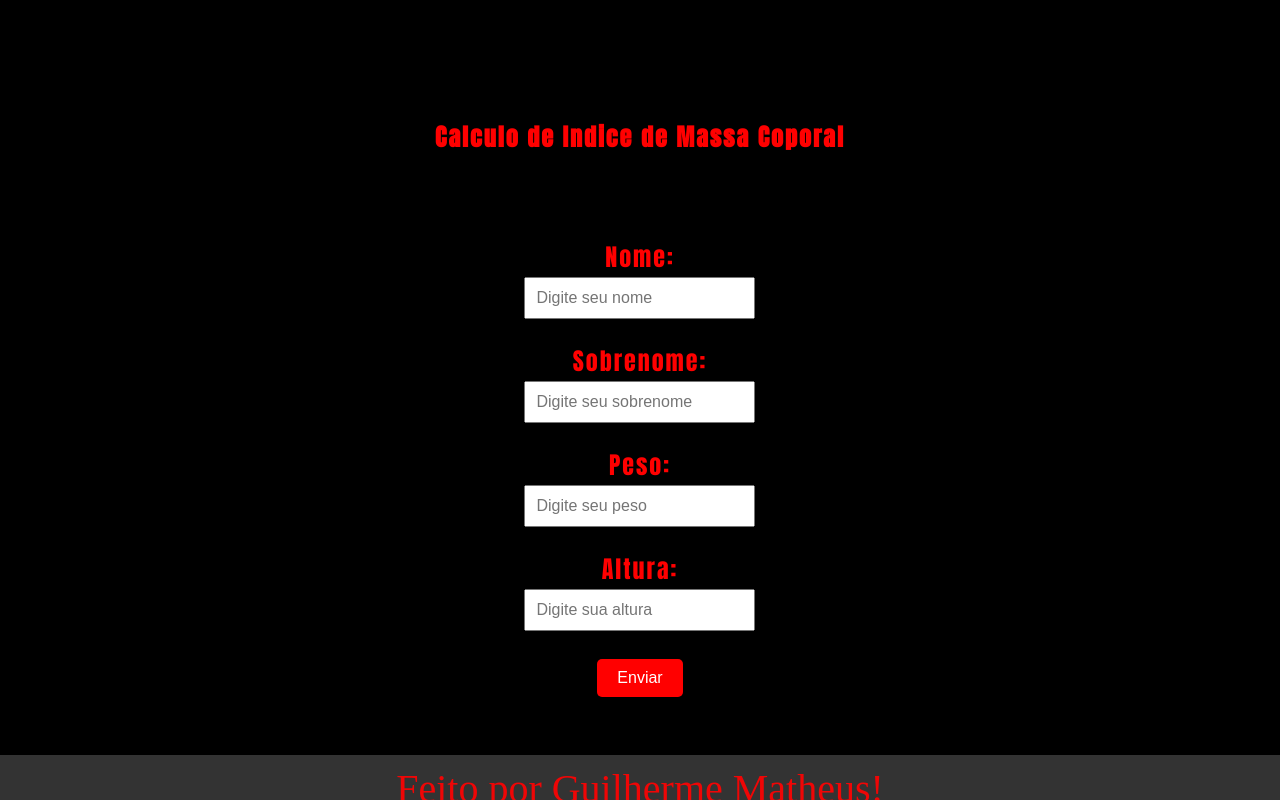
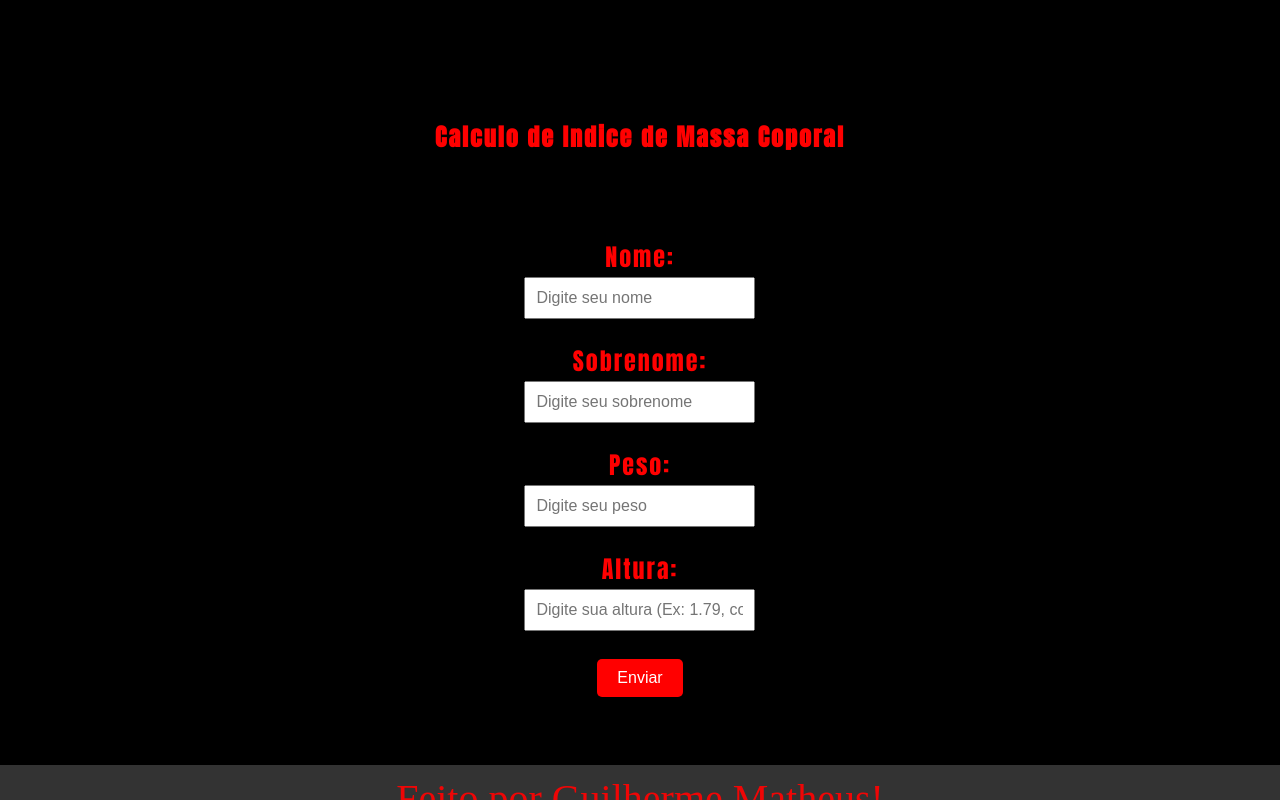
Before and after one commit to guimatheuss/calculo-imc, a plain HTML site: page index.html in a window 1280 px wide. Drawn offline with Linux system fonts and the light colour scheme.

```diff
--- a/index.html
+++ b/index.html
@@ -16,7 +16,7 @@
             <p>Nome:<br><input type="text" class="nome" placeholder="Digite seu nome"></p>
             <p>Sobrenome:<br><input type="text" class="sobrenome" placeholder="Digite seu sobrenome"></p>
             <p>Peso:<br><input type="text" class="peso" placeholder="Digite seu peso"></p>
-            <p>Altura:<br><input type="text" class="altura" placeholder="Digite sua altura"></p>
+            <p>Altura:<br><input type="text" class="altura" placeholder="Digite sua altura (Ex: 1.79, com ponto.)"></p>
             <button class="botao">Enviar</button>
         </form>
     </div>
--- a/style.css
+++ b/style.css
@@ -76,5 +76,5 @@ footer {
     position: fixed;
     bottom: 0;
     width: 100%;
-    height: 25px;
+    height: 15px;
 }
```
